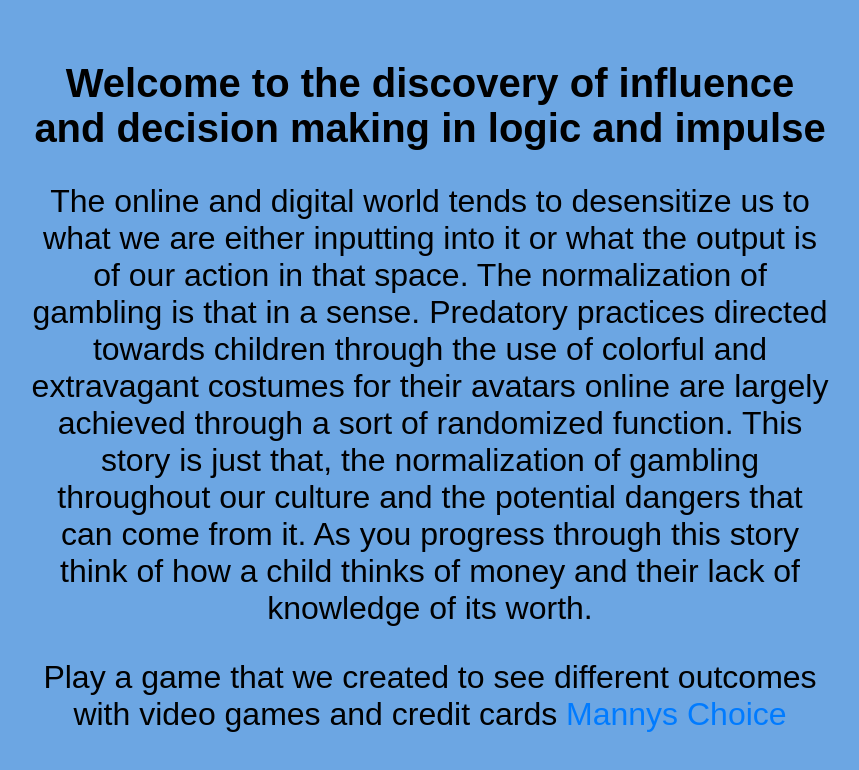
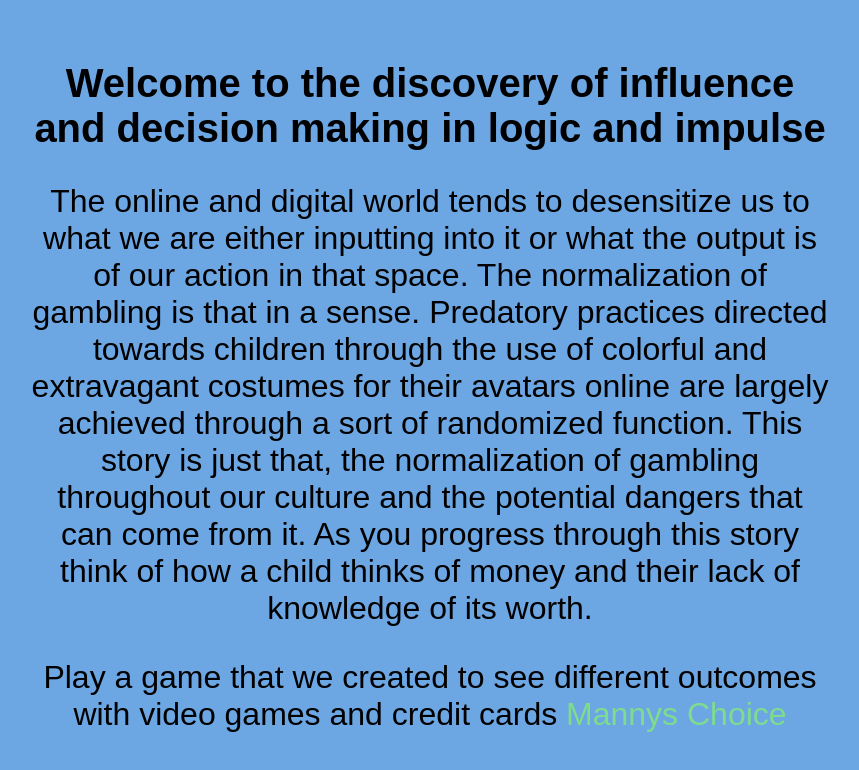
Before and after one commit to TheeHarbor/mannyschoice2, a plain HTML site: page index.html in a window 1280 px wide. Shown: the whole page, without its empty margins (210-1069 px from the left). Drawn offline with Linux system fonts and the light colour scheme; a web font is replaced by a local one.

Commit message:
Update styles.css

```diff
--- a/styles.css
+++ b/styles.css
@@ -32,7 +32,8 @@ p {
 
 a {
     text-decoration: none;
-    color: #007bff;
+    color: #7edc8f;
+    text-emphasis: bold;
 }
 
 a:hover {
```
